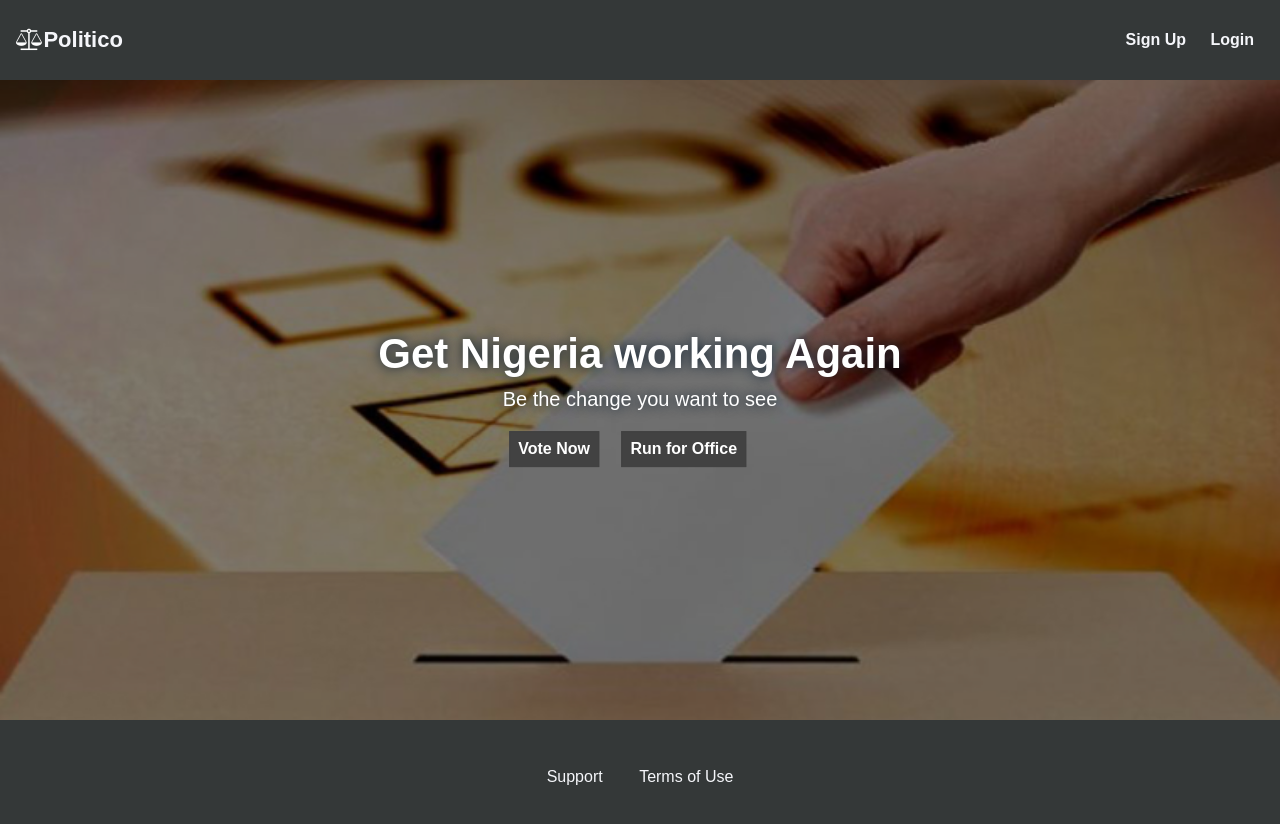
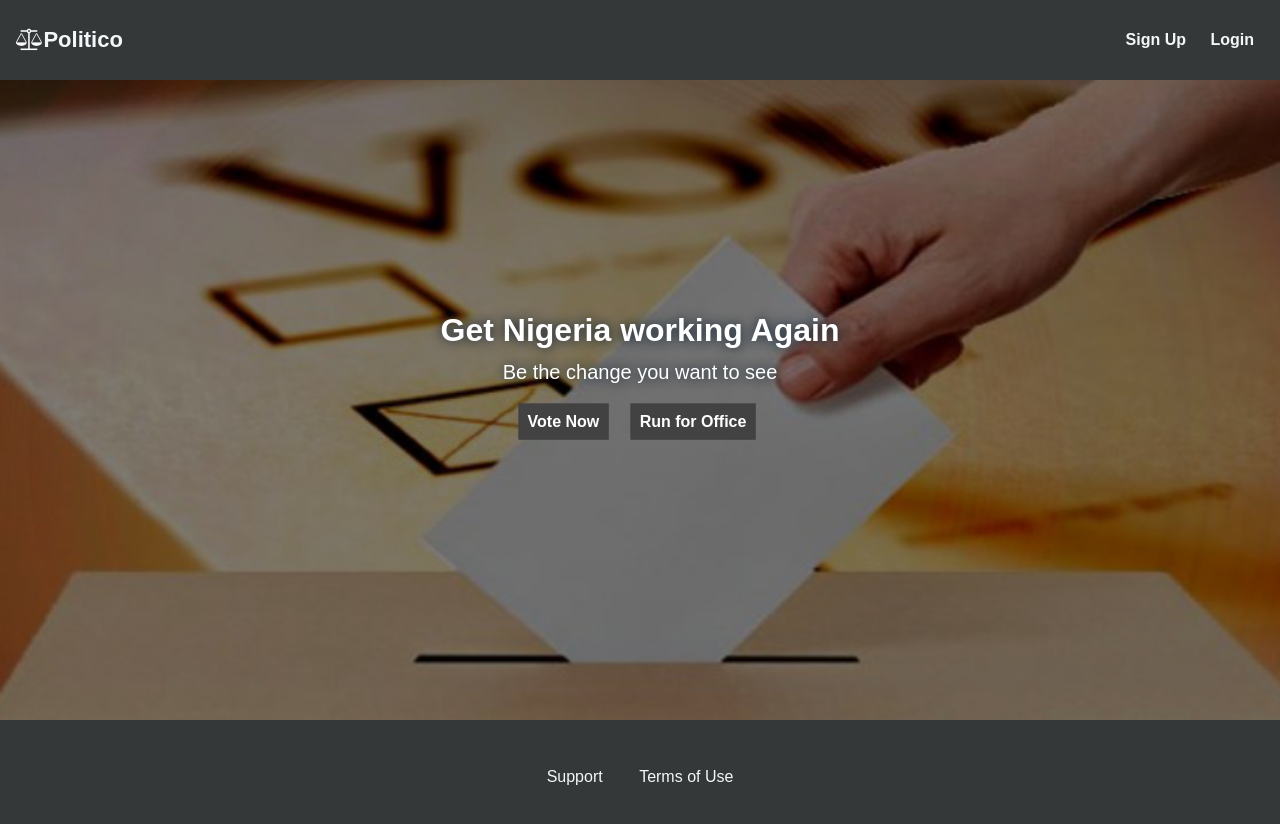
Before and after one commit to vic3king/politico, a plain HTML site: page UI/index.html in a window 1280 px wide. Drawn offline with Linux system fonts and the light colour scheme.

Commit message:
bug(homepage): fix bug on home page buttons
- rearrange elements

[fixes #163451512]

```diff
--- a/UI/css/main.css
+++ b/UI/css/main.css
@@ -24,7 +24,7 @@ body {
   padding: 8px;
   font-weight: bold;
   cursor: pointer;
-  margin-left: 131px;
+  margin-left: 78px;
   animation: shadow-pulse 1s infinite;
 }
 #button2 {
@@ -38,7 +38,10 @@ body {
   margin-left: 18px;
   animation: shadow-pulse 1s infinite;
 }
-
+.animate {
+  position: relative;
+  top: -70px;
+}
 @keyframes shadow-pulse
 {
   0% {
@@ -63,19 +66,18 @@ body {
   width: 100%;
   height: 85vh;
 }
-#showcase h1{
-  font-size: 42px;
+/* #showcase h1{
+  font-size: 50px;
   margin-bottom: 90px;
-}
+} */
 
 .centered {
   position: absolute;
-  top: 37%;
+  top: 50%;
   left: 50%;
   transform: translate(-50%, -50%);
   color: white;
   text-shadow: 0 0 12px #123;
-  margin-top: 50px;
 }
 
 .button:hover,
--- a/UI/index.html
+++ b/UI/index.html
@@ -35,15 +35,15 @@
   <section id="showcase">
     <img class="imgge" src="img/election-vote-ballot.jpg" alt="">
     <div class="overlay"></div>
-    <div class="centered">
+  </section>
+  <div class="centered">
         <h1 class="animate"> Get Nigeria working Again </h1>
         <p class="text">
           Be the change you want to see
         </p>
-        <a href="sign-in.html"><button id="button1">Vote Now</button></a>
-        <a href="sign-in.html"><button id="button2">Run for Office</button></a>
+        <a href="citizens.html"><button id="button1">Vote Now</button></a>
+        <a href="admin-profile.html"><button id="button2">Run for Office</button></a>
       </div>
-  </section>
   <footer class="main-footer">
     <nav>
       <ul class="main-footer__links">
```
